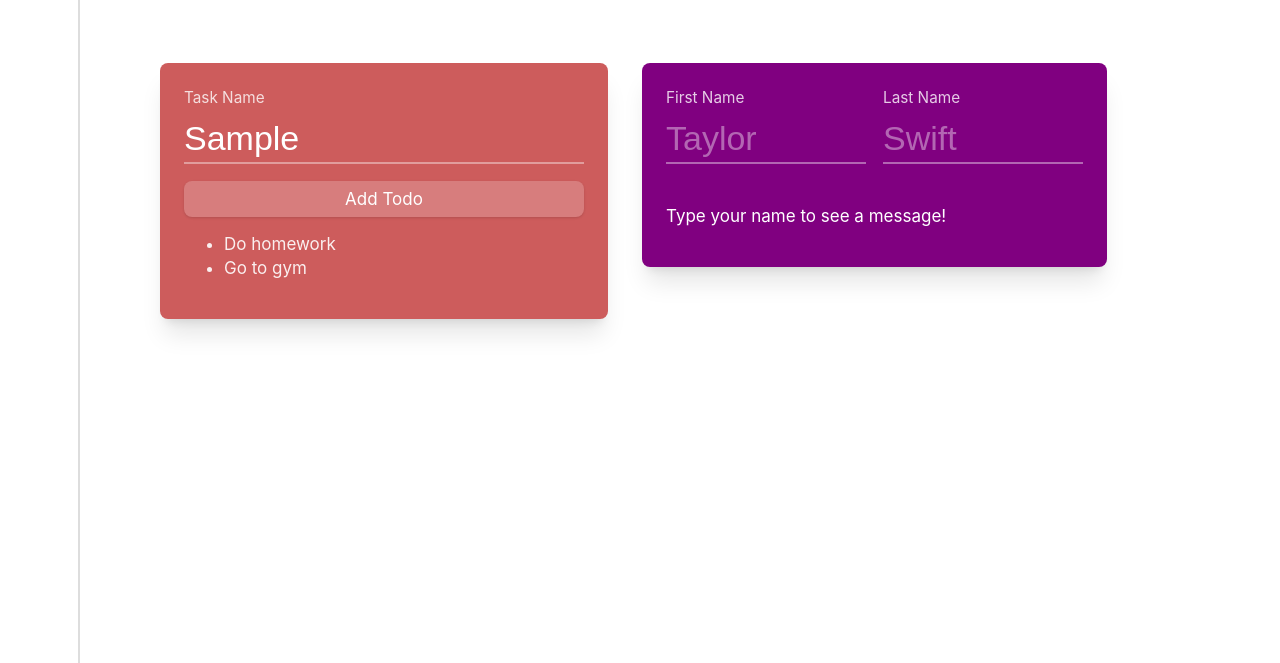
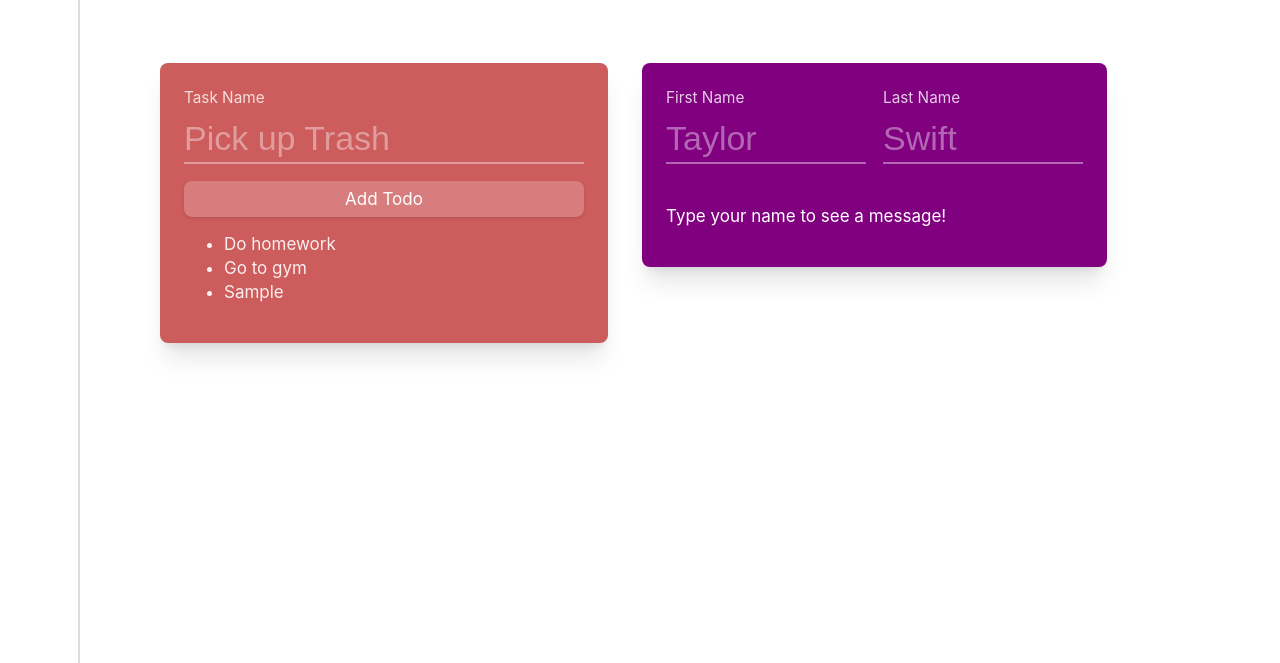
Before and after one commit to mihirsinghh/Vitamin-2, a plain HTML site: page index.html in a window 1280 px wide. Both pictures are taken after typing "Sample" into the empty fields and a click on the button "Add Todo". Shown: the part 137-800 px from the top of the page. Drawn offline with Linux system fonts and the light colour scheme.

Commit message:
completed question 2

```diff
--- a/script.js
+++ b/script.js
@@ -32,16 +32,19 @@ const question1 = () => {
 
 /**
  * Question 2
+ * When the user clicks the "to-do" button, create a new <li> element containing the text that the user entered, and append it to <ul id = to-do list>. After adding, clear <input id = task-name>.
  */
 const question2 = () => {
-  /*
-  const taskName = __YOUR_CODE_HERE__;
-  const addTodoButton = __YOUR_CODE_HERE__;
-  const todoListUl = __YOUR_CODE_HERE__;
-  */
+  const taskName = document.getElementById("task-name"); //gets reference to <input>
+  const addTodoButton = document.getElementById("add-todo"); //gets reference to <button>
+  const todoListUl = document.getElementById("todo-list"); //gets reference to <ul>
 
-  /** YOUR CODE HERE */
-
+  addTodoButton.addEventListener("click", (event) => {
+    const newListElement = document.createElement("li");
+    newListElement.innerText = taskName.value; //sets the entry of the list element to be whatever the user typed into the input field.
+    todoListUl.append(newListElement); //appends the list item to the <ul> element.
+    taskName.value = "";//clears the input field.
+  })
 };
 
 /**
```
Also changed, not shown: index.html (+6 -0 lines).
